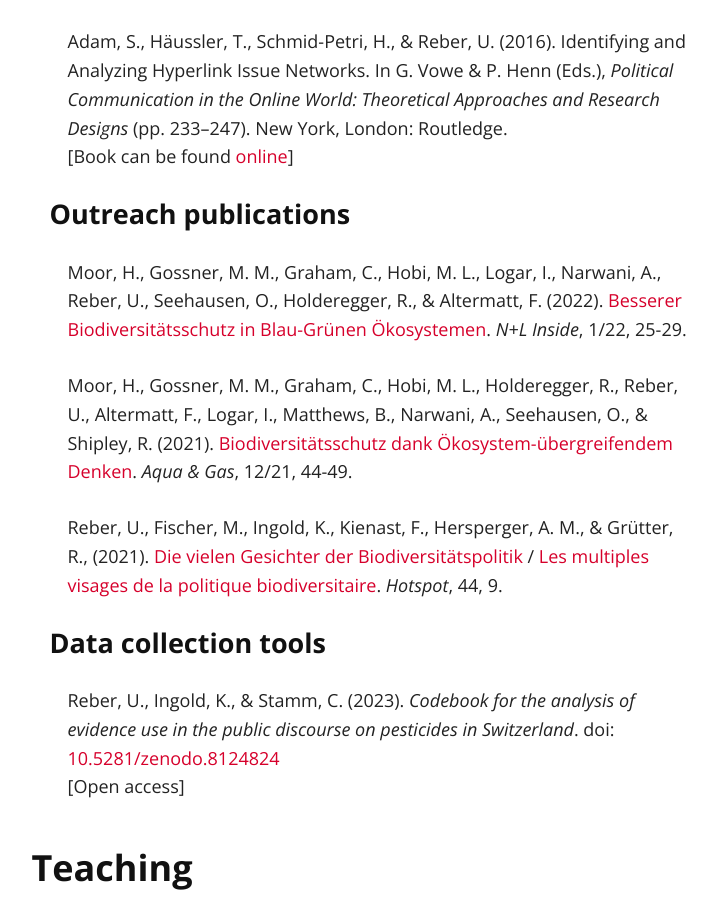
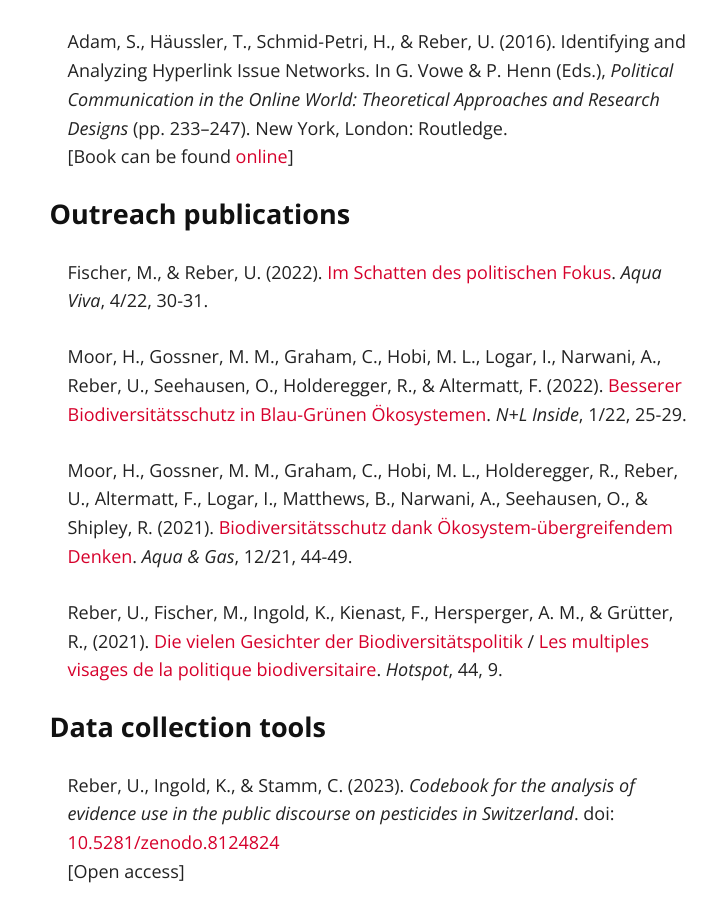
Before and after one commit to ureber/ureber.github.io, a Jekyll site: the page built from index.md, in a window 1280 px wide and 900 px high, scrolled down 4871 px. Shown: the whole window, without its empty margins (260-977 px from the left). Built offline with Jekyll 4.4.1, drawn with Linux system fonts in a browser that asks for light colours; our own code applies the rules of GitHub Pages for plain Markdown files.

Commit message:
Publications

```diff
--- a/index.md
+++ b/index.md
@@ -72,6 +72,8 @@ Adam, S., Häussler, T., Schmid-Petri, H., & Reber, U. (2016). Identifying and A
 
 #### <a name="outreach-publications"></a>Outreach publications
 
+Fischer, M., & Reber, U. (2022). <a href="/assets/Fischer-Reber_2022_Im-Schatten-des-politischen-Fokus.pdf" target="_blank">Im Schatten des politischen Fokus</a>. _Aqua Viva_, 4/22, 30-31.
+
 Moor, H., Gossner, M. M., Graham, C., Hobi, M. L., Logar, I., Narwani, A., Reber, U., Seehausen, O., Holderegger, R., & Altermatt, F. (2022). <a href="/assets/Moor-et-al_2022_Besserer-Biodiversitätsschutz.pdf" target="_blank">Besserer Biodiversitätsschutz in Blau-Grünen Ökosystemen</a>. _N+L Inside_, 1/22, 25-29.
 
 Moor, H., Gossner, M. M., Graham, C., Hobi, M. L., Holderegger, R., Reber, U., Altermatt, F., Logar, I., Matthews, B., Narwani, A., Seehausen, O., & Shipley, R. (2021). <a href="/assets/Moor-et-al_2021_Biodiversitätsschutz-dank-Ökosystem-übergreifendem-Denken.pdf" target="_blank">Biodiversitätsschutz dank Ökosystem-übergreifendem Denken</a>. _Aqua & Gas_, 12/21, 44-49.
```
Also changed, not shown: 1 other file.
